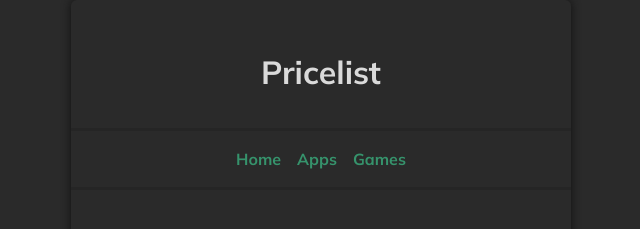
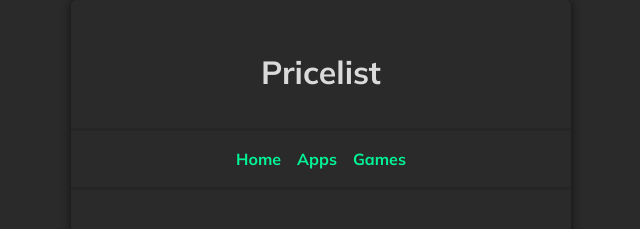
Before and after one commit to Mighty-Nievl/pricelist, a plain HTML site: page index.html in a window 1280 px wide. Shown: the top 229 px of the page, without its empty margins (319-959 px from the left). Drawn offline with nearby package versions, Linux system fonts and the light colour scheme.

Commit message:
modified:   index.html

```diff
--- a/index.html
+++ b/index.html
@@ -92,10 +92,10 @@
             /* Internet Explorer 10+ */
             scrollbar-width: none;
             /* Firefox */
-  transition: all .8s cubic-bezier(0.54, 0.35, 0.29, 0.99);
-  -webkit-transition: all .8s cubic-bezier(0.54, 0.35, 0.29, 0.99);
-  -moz-transition: all .8s cubic-bezier(0.54, 0.35, 0.29, 0.99);
-  -o-transition: all .8s cubic-bezier(0.54, 0.35, 0.29, 0.99);
+            transition: all .8s cubic-bezier(0.54, 0.35, 0.29, 0.99);
+            -webkit-transition: all .8s cubic-bezier(0.54, 0.35, 0.29, 0.99);
+            -moz-transition: all .8s cubic-bezier(0.54, 0.35, 0.29, 0.99);
+            -o-transition: all .8s cubic-bezier(0.54, 0.35, 0.29, 0.99);
 
             &::-webkit-scrollbar {
                 display: none;
@@ -121,7 +121,7 @@
                     text-decoration: none;
                     font-weight: 700;
                     transition: all .3s;
-                    color: #36936c;
+                    color: #00F597;
                     transition: all .3s linear;
 
                     &:hover {
```
